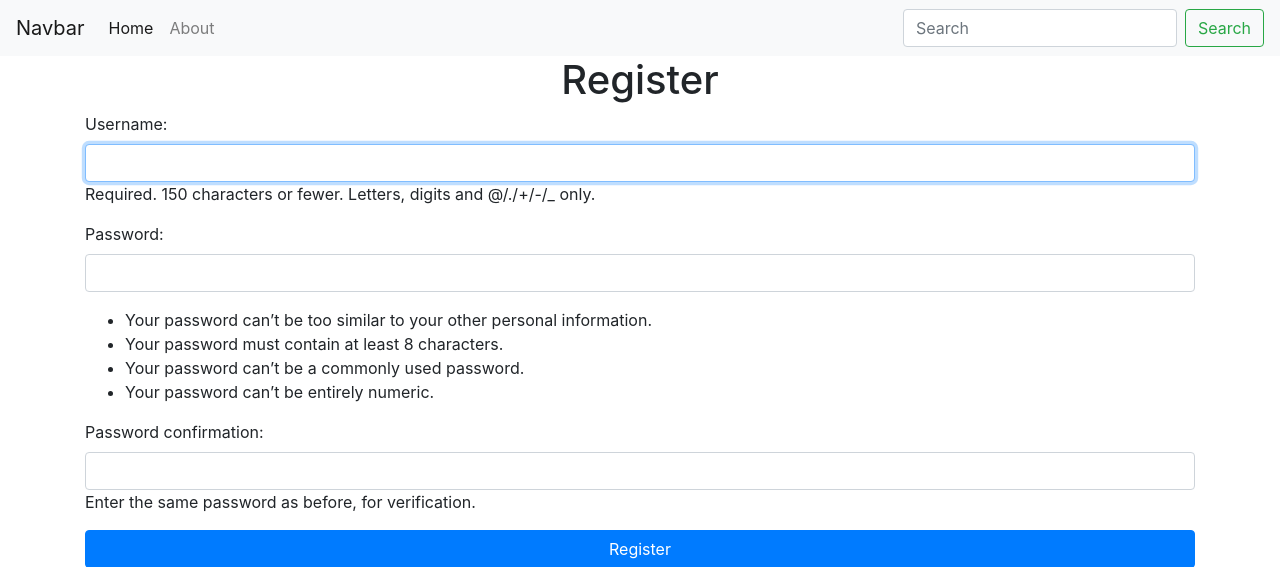
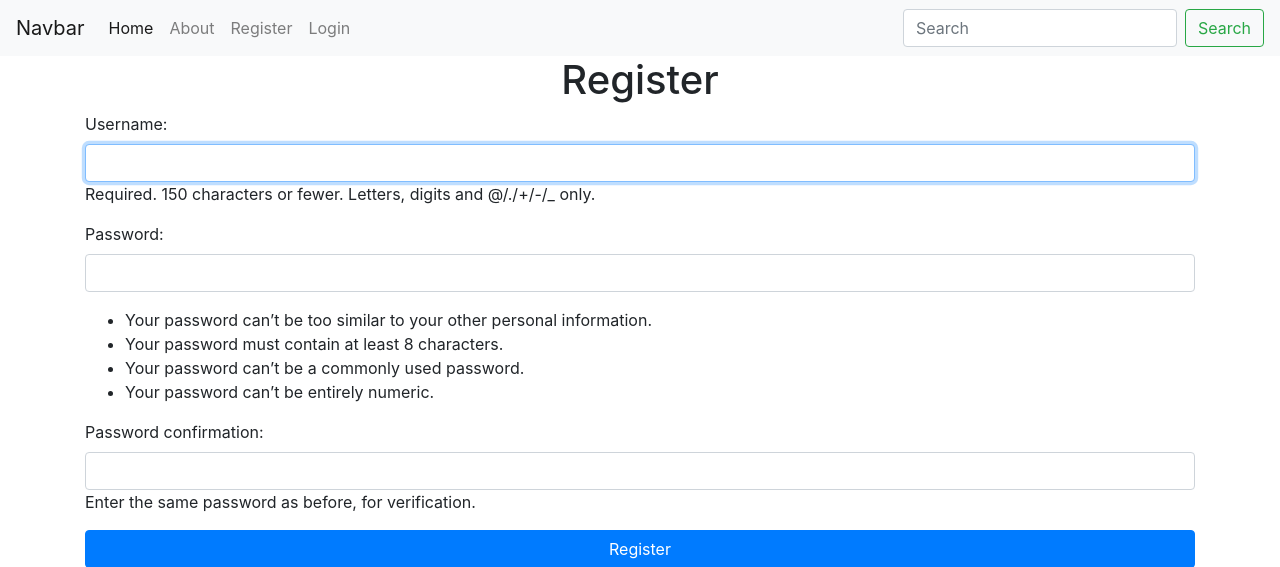
Before and after one commit to mishelshaji/DjangoBlog, a Django app: page /accounts/register in a window 1280 px wide. Shown: the top 567 px of the page. Run offline with Django 3.2, Linux system fonts and the light colour scheme; some libraries are stand-ins or nearby versions.

Commit message:
Add registration and login pages to navbar

```diff
--- a/user/templates/user/navbar.html
+++ b/user/templates/user/navbar.html
@@ -12,6 +12,12 @@
             <li class="nav-item">
                 <a class="nav-link" href="{% url 'aboutpage' %}">About</a>
             </li>
+            <li class="nav-item">
+                <a class="nav-link" href="{% url 'register' %}">Register</a>
+            </li>
+            <li class="nav-item">
+                <a class="nav-link" href="{% url 'login' %}">Login</a>
+            </li>
         </ul>
         <form class="form-inline my-2 my-lg-0">
             <input class="form-control mr-sm-2" type="text" placeholder="Search">
```
